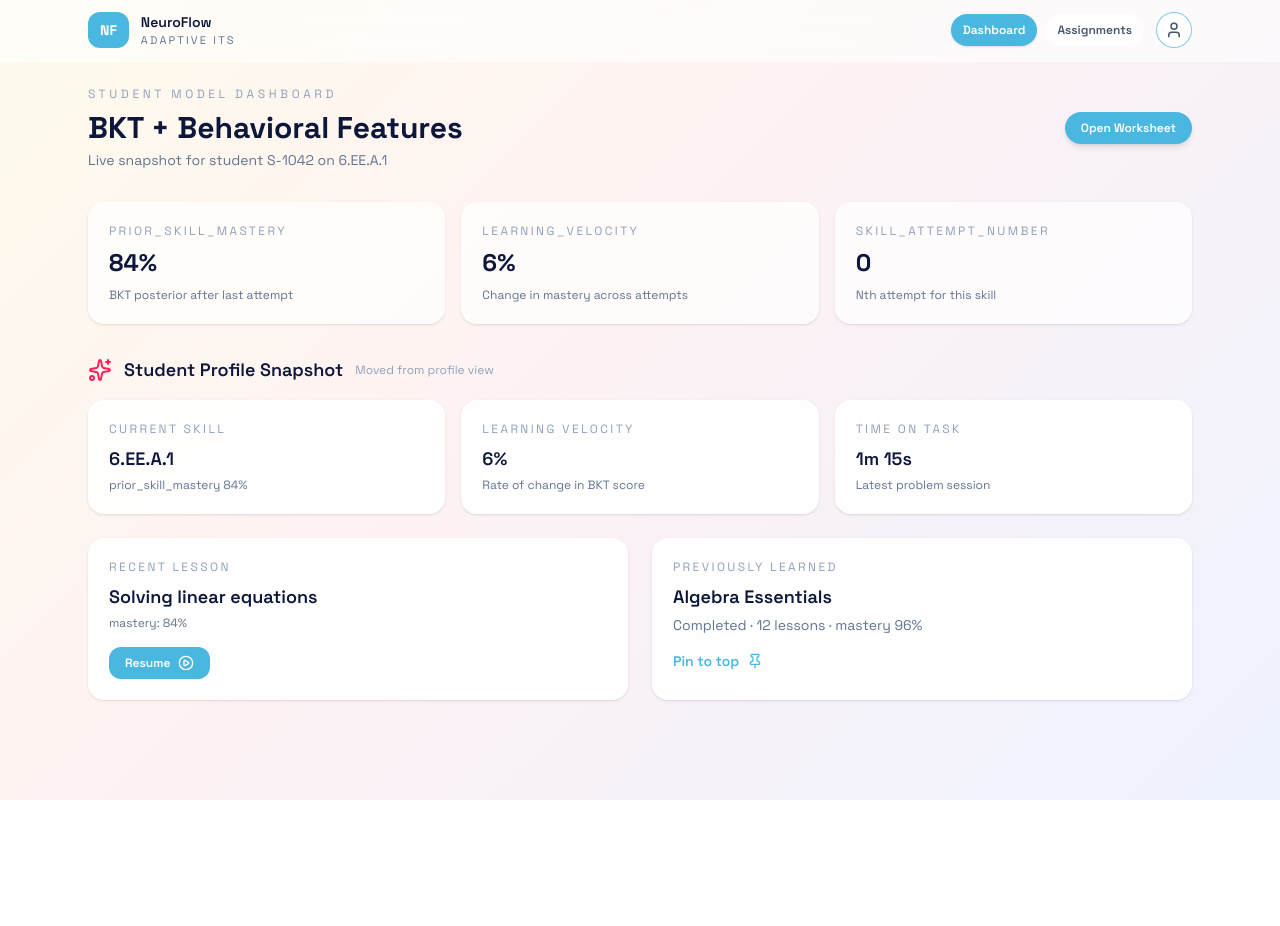
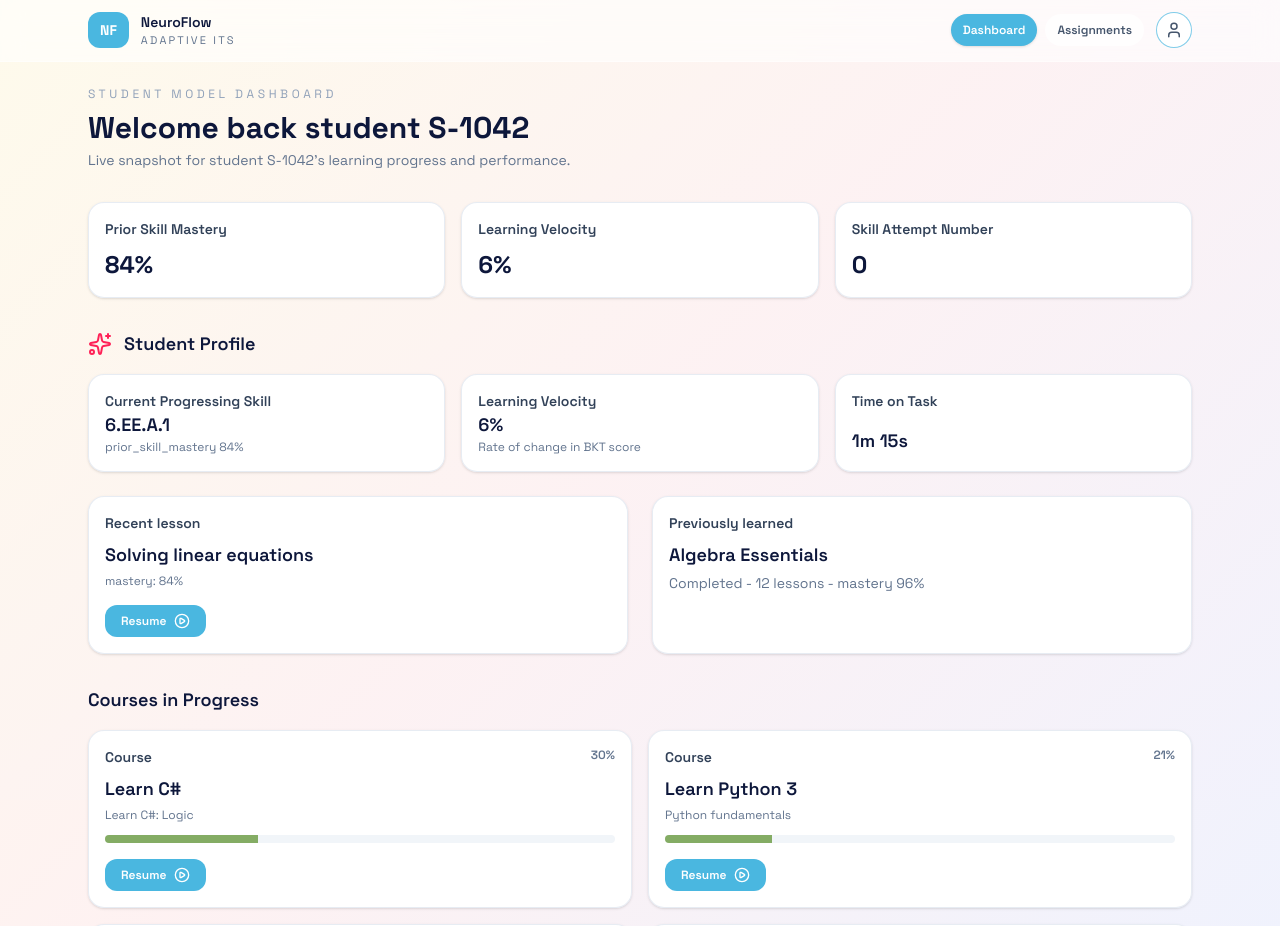
Before and after one commit to Kenneth-Tannery/Adaptive-Intelligent-Tutoring-System, a React app in the folder frontend/: page / in a window 1280 px wide. Shown: the top 926 px of the page. Before the commit the page ends 800 px from the top, so only its background shows below. Built offline with nearby package versions, Linux system fonts and the light colour scheme; no server answers; the HTML template or start-up script is replaced by a standard one.

Commit message:
feat: refresh dashboard cards and resume links

```diff
--- a/frontend/src/components/profile/CourseList.jsx
+++ b/frontend/src/components/profile/CourseList.jsx
@@ -10,8 +10,10 @@ import {
   Typography,
   Paper,
 } from '@mui/material';
+import { Link as RouterLink } from 'react-router-dom';
 import ExpandMoreIcon from '@mui/icons-material/ExpandMore';
 import ArrowForwardIcon from '@mui/icons-material/ArrowForward';
+import PlayCircleOutlineIcon from '@mui/icons-material/PlayCircleOutline';
 import MenuBookIcon from '@mui/icons-material/MenuBook';
 
 const palette = {
@@ -267,16 +269,16 @@ const CourseList = ({ courses, expandedCourseId, setExpandedCourseId }) => (
                   </Typography>
                 </Stack>
                 <Button
-                  component="a"
-                  href="/worksheet/course"
+                  component={RouterLink}
+                  to={`/worksheet/${course.id}`}
                   variant="contained"
                   sx={{
                     textTransform: 'none',
-                    borderRadius: 999,
+                    borderRadius: 2,
                     backgroundColor: palette.sky,
                     '&:hover': { backgroundColor: palette.sky },
                   }}
-                  endIcon={<ArrowForwardIcon />}
+                  endIcon={<PlayCircleOutlineIcon />}
                 >
                   Resume
                 </Button>
--- a/frontend/src/pages/StudentModelDashboard.jsx
+++ b/frontend/src/pages/StudentModelDashboard.jsx
@@ -1,4 +1,5 @@
 import React, { useState } from 'react';
+import { Link as RouterLink } from 'react-router-dom';
 import { Pin, PlayCircle, Sparkles } from 'lucide-react';
 import { Dialog, Transition } from '@headlessui/react';
 import TopNav from '../components/TopNav.jsx';
@@ -13,25 +14,22 @@ const StudentModelDashboard = () => {
 
   const learningCards = [
     {
-      label: 'prior_skill_mastery',
+      label: 'Prior Skill Mastery',
       value: formatPercent(model.priorSkillMastery),
-      note: 'BKT posterior after last attempt',
     },
     {
-      label: 'learning_velocity',
+      label: 'Learning Velocity',
       value: formatPercent(model.learningVelocity),
-      note: 'Change in mastery across attempts',
     },
     {
-      label: 'skill_attempt_number',
+      label: 'Skill Attempt Number',
       value: model.attemptCount,
-      note: 'Nth attempt for this skill',
     },
   ];
 
   const progressCards = [
     {
-      label: 'Current Skill',
+      label: 'Current Progressing Skill',
       value: model.skillName,
       meta: `prior_skill_mastery ${Math.round(model.priorSkillMastery * 100)}%`,
     },
@@ -43,9 +41,18 @@ const StudentModelDashboard = () => {
     {
       label: 'Time on Task',
       value: `${Math.floor(model.timeOnTask / 60)}m ${model.timeOnTask % 60}s`,
-      meta: 'Latest problem session',
     },
   ];
+
+  const coursesInProgress = [
+    { id: 'course-1', title: 'Learn C#', module: 'Learn C#: Logic', progress: 0.3 },
+    { id: 'course-2', title: 'Learn Python 3', module: 'Python fundamentals', progress: 0.21 },
+    { id: 'course-3', title: 'Analyze Data with SQL', module: 'Query basics', progress: 0.16 },
+    { id: 'course-4', title: 'Learn C', module: 'Pointers and memory', progress: 0.25 },
+  ];
+
+  const recentWorksheetId = 'A-101';
+
 
   return (
     <div
@@ -64,20 +71,12 @@ const StudentModelDashboard = () => {
               Student Model Dashboard
             </p>
             <h1 className="text-3xl font-bold text-slate-800 mt-2">
-              BKT + Behavioral Features
+              Welcome back student {model.studentId}
             </h1>
             <p className="text-sm text-slate-500 mt-1">
-              Live snapshot for student {model.studentId} on {model.skillName}
+              Live snapshot for student {model.studentId}'s learning progress and performance.
             </p>
           </div>
-        <div className="flex items-center gap-3">
-          <button
-            onClick={() => setWorksheetOpen(true)}
-            className="px-4 py-2 rounded-full bg-indigo-600 text-white text-xs font-semibold shadow-md"
-          >
-            Open Worksheet
-          </button>
-        </div>
       </div>
 
       <Transition appear show={worksheetOpen} as={React.Fragment}>
@@ -134,15 +133,10 @@ const StudentModelDashboard = () => {
           {learningCards.map((card) => (
             <div
               key={card.label}
-              className="bg-white/70 border border-white/50 rounded-2xl p-5 shadow-sm"
+              className="bg-white/95 border border-slate-200/80 rounded-2xl p-4 shadow-sm min-h-[96px] flex flex-col justify-between"
             >
-              <p className="text-xs uppercase tracking-[0.2em] text-slate-400">
-                {card.label}
-              </p>
-              <p className="text-2xl font-bold text-slate-800 mt-2">
-                {card.value}
-              </p>
-              <p className="text-xs text-slate-500 mt-2">{card.note}</p>
+              <p className="text-sm font-semibold text-slate-700">{card.label}</p>
+              <p className="text-2xl font-bold text-slate-800">{card.value}</p>
             </div>
           ))}
         </section>
@@ -152,61 +146,92 @@ const StudentModelDashboard = () => {
           <div className="flex items-center gap-3 mb-4">
             <Sparkles className="text-rose-500" />
             <h2 className="text-lg font-semibold text-slate-800">
-              Student Profile Snapshot
+              Student Profile
             </h2>
-            <span className="text-xs text-slate-400">
-              Moved from profile view
-            </span>
           </div>
 
           <div className="grid grid-cols-1 md:grid-cols-3 gap-4">
             {progressCards.map((card) => (
               <div
                 key={card.label}
-                className="bg-white/90 border border-white/60 rounded-2xl p-5 shadow-sm"
+                className="bg-white/95 border border-slate-200/80 rounded-2xl p-4 shadow-sm min-h-[96px] flex flex-col justify-between"
               >
-                <p className="text-xs uppercase tracking-[0.2em] text-slate-400">
-                  {card.label}
-                </p>
-                <p className="text-lg font-semibold text-slate-800 mt-2">
-                  {card.value}
-                </p>
-                <p className="text-xs text-slate-500 mt-1">{card.meta}</p>
+                <p className="text-sm font-semibold text-slate-700">{card.label}</p>
+                <p className="text-lg font-semibold text-slate-800">{card.value}</p>
+                {card.meta ? (
+                  <p className="text-xs text-slate-500">{card.meta}</p>
+                ) : null}
               </div>
             ))}
           </div>
 
           <div className="grid grid-cols-1 lg:grid-cols-2 gap-6 mt-6">
-            <div className="bg-white/90 border border-white/60 rounded-2xl p-5 shadow-sm">
-              <p className="text-xs uppercase tracking-[0.2em] text-slate-400">
-                Recent lesson
-              </p>
+            <div className="bg-white/95 border border-slate-200/80 rounded-2xl p-4 shadow-sm">
+              <p className="text-sm font-semibold text-slate-700">Recent lesson</p>
               <p className="text-lg font-semibold text-slate-800 mt-2">
                 Solving linear equations
               </p>
               <p className="text-xs text-slate-500 mt-1">
                 mastery: {Math.round(model.priorSkillMastery * 100)}%
               </p>
-              <button className="mt-4 inline-flex items-center gap-2 px-4 py-2 rounded-xl bg-indigo-600 text-white text-xs font-semibold">
+              <RouterLink
+                to={`/worksheet/${recentWorksheetId}`}
+                className="mt-4 inline-flex items-center gap-2 px-4 py-2 rounded-xl bg-indigo-600 text-white text-xs font-semibold"
+              >
                 Resume
                 <PlayCircle size={16} />
-              </button>
+              </RouterLink>
             </div>
 
-            <div className="bg-white/90 border border-white/60 rounded-2xl p-5 shadow-sm">
-              <p className="text-xs uppercase tracking-[0.2em] text-slate-400">
-                Previously learned
-              </p>
+            <div className="bg-white/95 border border-slate-200/80 rounded-2xl p-4 shadow-sm">
+              <p className="text-sm font-semibold text-slate-700">Previously learned</p>
               <h3 className="text-lg font-semibold text-slate-800 mt-2">
                 Algebra Essentials
               </h3>
               <p className="text-sm text-slate-500 mt-1">
-                Completed · 12 lessons · mastery 96%
+                Completed - 12 lessons - mastery 96%
               </p>
-              <button className="mt-4 inline-flex items-center gap-2 text-sm font-semibold text-indigo-700">
-                Pin to top
-                <Pin size={16} />
-              </button>
+            </div>
+          </div>
+
+          <div className="mt-8">
+            <div className="flex flex-wrap items-center justify-between gap-3 mb-4">
+              <h3 className="text-lg font-semibold text-slate-800">Courses in Progress</h3>
+            </div>
+
+            <div className="grid grid-cols-1 md:grid-cols-2 gap-4">
+              {coursesInProgress.map((course) => (
+                <div
+                  key={course.title}
+                  className="bg-white/95 border border-slate-200/80 rounded-2xl p-4 shadow-sm"
+                >
+                  <div className="flex items-start justify-between gap-4">
+                    <div>
+                      <p className="text-sm font-semibold text-slate-700">Course</p>
+                      <p className="text-lg font-semibold text-slate-800 mt-2">
+                        {course.title}
+                      </p>
+                      <p className="text-xs text-slate-500 mt-1">{course.module}</p>
+                    </div>
+                    <span className="text-xs font-semibold text-slate-500">
+                      {Math.round(course.progress * 100)}%
+                    </span>
+                  </div>
+                  <div className="mt-3 h-2 w-full rounded-full bg-slate-100 overflow-hidden">
+                    <div
+                      className="h-full bg-emerald-400"
+                      style={{ width: `${Math.round(course.progress * 100)}%` }}
+                    />
+                  </div>
+                  <RouterLink
+                    to={`/worksheet/${course.id}`}
+                    className="mt-4 inline-flex items-center gap-2 px-4 py-2 rounded-xl bg-indigo-600 text-white text-xs font-semibold"
+                  >
+                    Resume
+                    <PlayCircle size={16} />
+                  </RouterLink>
+                </div>
+              ))}
             </div>
           </div>
         </section>
```
